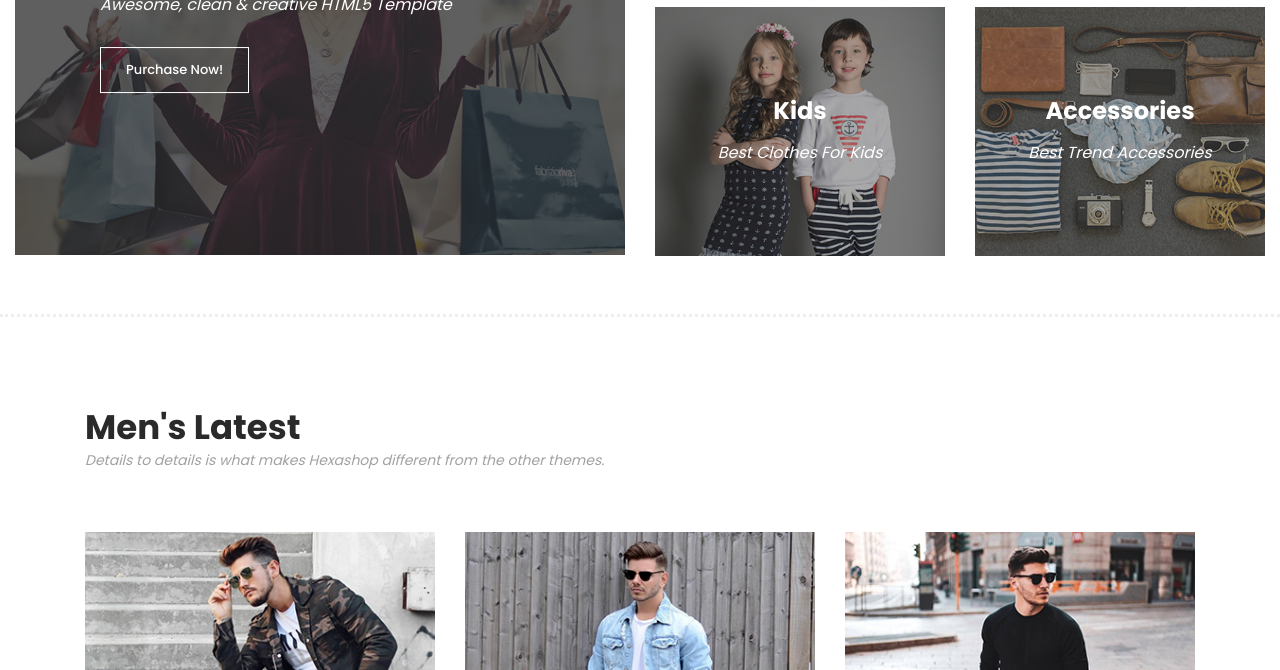
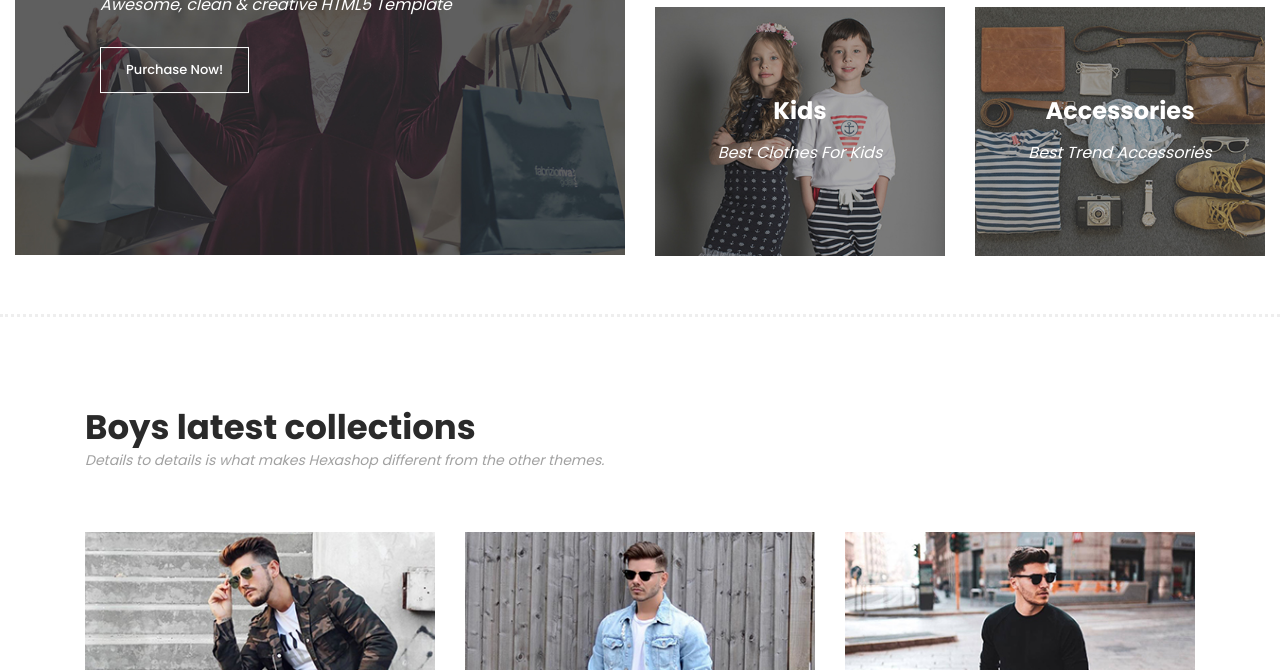
Before and after one commit to ChethanRamesh1997/Microdegreeshop, a plain HTML site: page index.html in a window 1280 px wide. Shown: the part 430-1100 px from the top of the page. Drawn offline with Linux system fonts and the light colour scheme.

Commit message:
Update index.html

```diff
--- a/index.html
+++ b/index.html
@@ -207,7 +207,7 @@ https://templatemo.com/tm-571-hexashop
             <div class="row">
                 <div class="col-lg-6">
                     <div class="section-heading">
-                        <h2>Men's Latest</h2>
+                        <h2>Boys latest collections</h2>
                         <span>Details to details is what makes Hexashop different from the other themes.</span>
                     </div>
                 </div>
```
